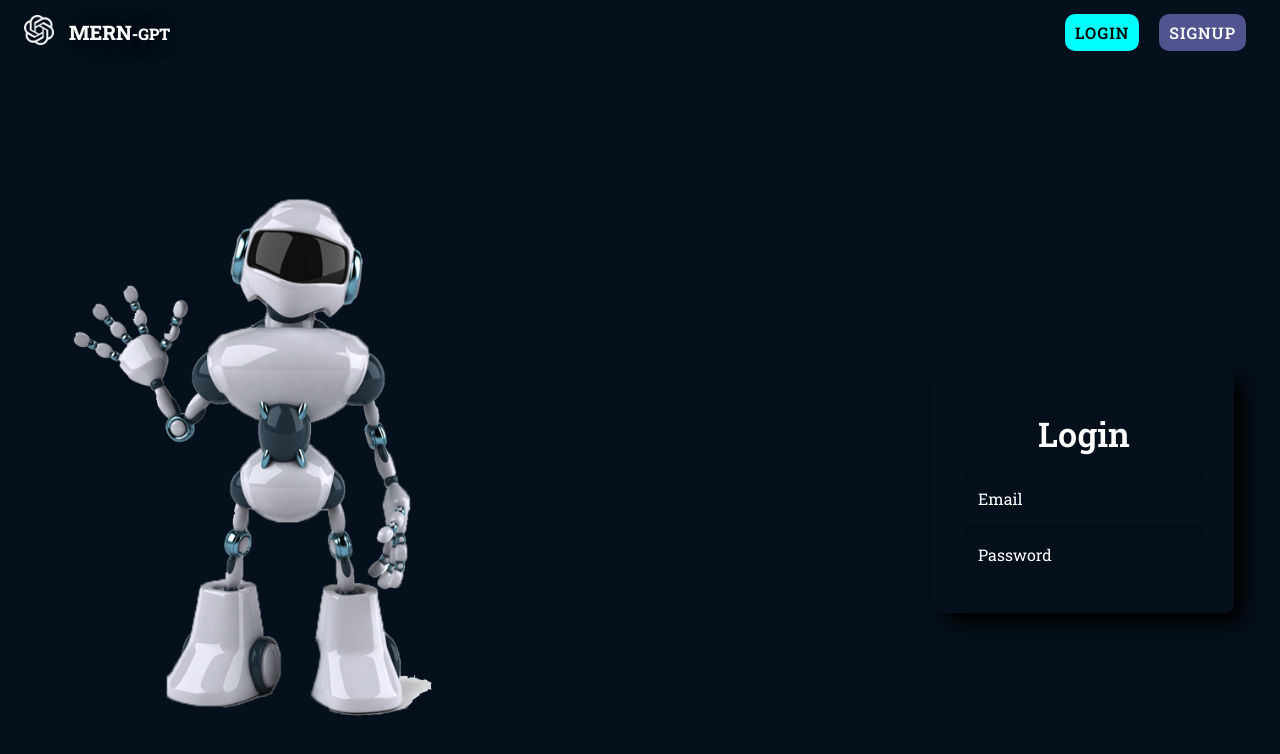
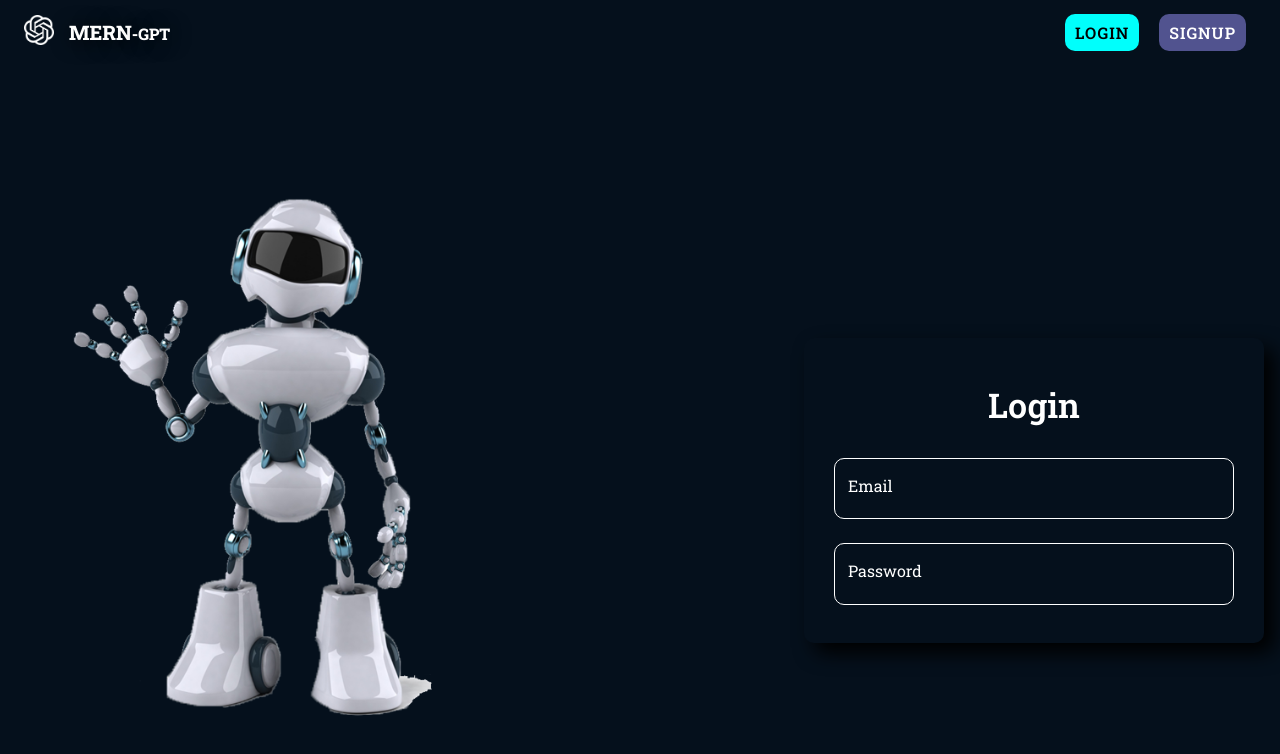
Before and after one commit to robertpilczuk/mern_ai_chatbot, a React (Vite) app in the folder frontend/: page /login in a window 1280 px wide. Shown: the top 754 px of the page. Built offline with nearby package versions, Linux system fonts and the light colour scheme.

Commit message:
change default TextField styles

```diff
--- a/frontend/src/components/shared/CustomizedInput.tsx
+++ b/frontend/src/components/shared/CustomizedInput.tsx
@@ -1,5 +1,5 @@
 import React from 'react'
-import { TextField } from '@mui/material';
+import TextField from '@mui/material/TextField';
 
 
 type Props = {
@@ -9,7 +9,18 @@ type Props = {
 };
 
 const CustomizedInput = (props: Props) => {
-    return <TextField name={props.name} label={props.label} type={props.type} />
+    return <TextField
+    margin='normal'
+        InputLabelProps={{ style: { color: 'white' } }}
+        name={props.name} label={props.label} type={props.type}
+        InputProps={{
+            style: {
+                width: "400px",
+                borderRadius: 10,
+                fontSize: 20,
+                color: "white"
+            }
+        }} />
 };
 
 
--- a/frontend/src/index.css
+++ b/frontend/src/index.css
@@ -22,3 +22,7 @@
   text-decoration: none;
   letter-spacing: 1px;
 }
+
+.MuiOutlinedInput-input-root.Mui-focused, .MuiOutlinedInput-notchedOutline {
+      border-color: white !important;
+}
```
